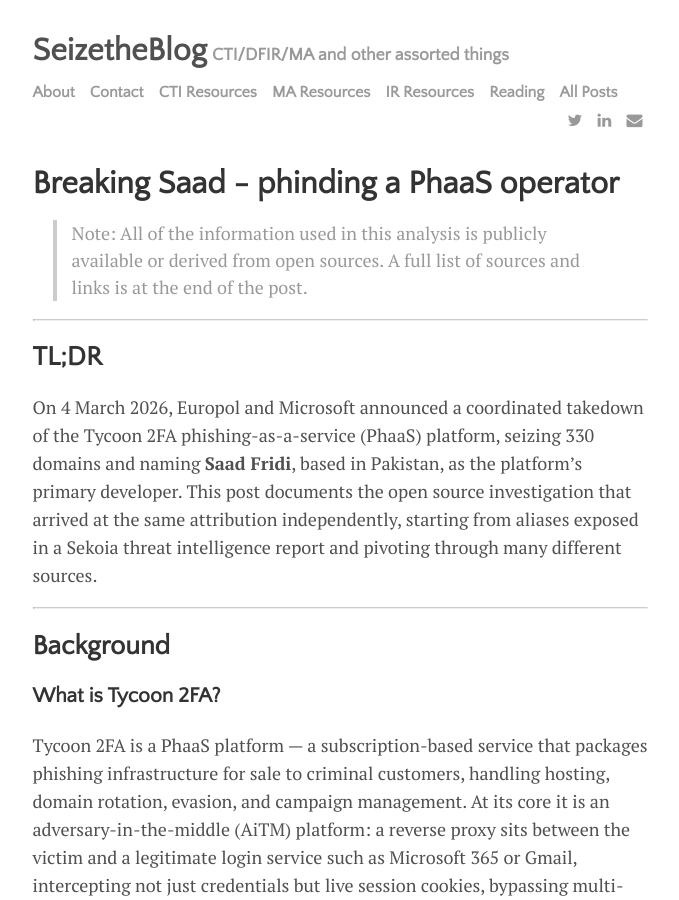
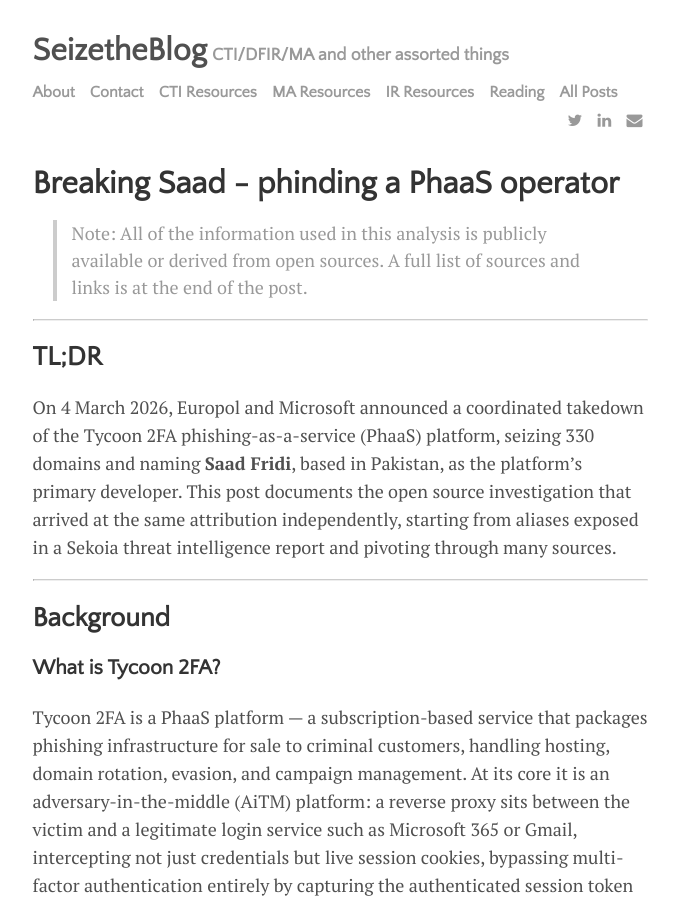
Before and after one commit to seizethecheese/seizethecheese.github.io, a Jekyll site: the page built from _posts/2026-03-05-tycoon-2fa-operator.md, in a window 1280 px wide and 900 px high. Shown: the whole window, without its empty margins (300-979 px from the left). Built offline with Jekyll 4.4.1, drawn with Linux system fonts in a browser that asks for light colours; some web fonts are replaced; part of the change alters nothing that is shown; some of the changed text lies outside the part shown.

Commit message:
Fix grammar and wording in Tycoon 2FA operator post
Co-Authored-By: Claude Sonnet 4.6 <noreply@anthropic.com>

```diff
--- a/_posts/2026-03-05-tycoon-2fa-operator.md
+++ b/_posts/2026-03-05-tycoon-2fa-operator.md
@@ -10,7 +10,7 @@ permalink: /tycoon-2fa-operator
 
 ## TL;DR
 
-On 4 March 2026, Europol and Microsoft announced a coordinated takedown of the Tycoon 2FA phishing-as-a-service (PhaaS) platform, seizing 330 domains and naming **Saad Fridi**, based in Pakistan, as the platform's primary developer. This post documents the open source investigation that arrived at the same attribution independently, starting from aliases exposed in a Sekoia threat intelligence report and pivoting through many different sources.
+On 4 March 2026, Europol and Microsoft announced a coordinated takedown of the Tycoon 2FA phishing-as-a-service (PhaaS) platform, seizing 330 domains and naming **Saad Fridi**, based in Pakistan, as the platform's primary developer. This post documents the open source investigation that arrived at the same attribution independently, starting from aliases exposed in a Sekoia threat intelligence report and pivoting through many sources.
 
 ---
 
@@ -34,7 +34,7 @@ Legal action was also taken against multiple individuals suspected of running th
 
 ## Methodology
 
-The investigation relied on almost exclusively on **pivoting** — an OSINT technique where a known data point such as an alias, email address, or domain is used as a starting point to surface new, previously unknown information about the same target. Each step in the chain below begins with something established in the previous step and uses it to identify a new account, platform, or piece of infrastructure.
+The investigation relied almost exclusively on **pivoting** — an OSINT technique where a known data point such as an alias, email address, or domain is used as a starting point to surface new, previously unknown information about the same target. Each step in the chain below begins with something established in the previous step and uses it to identify a new account, platform, or piece of infrastructure.
 
 Threat actors who have been active online for many years leave a trail of bread crumbs, so let's follow them.
 
@@ -68,7 +68,7 @@ While **Mr_XaaD** and **Mr.XaaD** are not an exact string match, the similarity
 
 ## Step 3: @Ra0saad → Facebook RaoX44D
 
-Reviewing earlier posts on the @Ra0saad X account, a [2016 post titled "Like me"](https://www.facebook.com/RaoX44D/posts/870883589677600) links directly to a Facebook profile operating under the handle **RaoX44D**.
+Reviewing earlier posts on the @Ra0saad X account, I found a [2016 post titled "Like me"](https://www.facebook.com/RaoX44D/posts/870883589677600) that links directly to a Facebook profile operating under the handle **RaoX44D**.
 
 This is a self-referential cross-platform link — the @Ra0saad account is actively directing its own followers to the RaoX44D Facebook page, meaning the operator of both accounts is the same person. The significance of this step is that RaoX44D now becomes a **common node**: an identifier that connects the Mr_XaaD alias on one side to the SaaadFridi alias on the other, as shown in Step 4 below.
 
@@ -90,7 +90,7 @@ This is the pivotal overlap in the investigation. The RaoX44D Facebook page had
 
 The [earliest video](https://www.youtube.com/watch?v=FpKE3mIX3-o) posted to the @saadfridi7784 channel, titled *"admin file finder for bypassing by mr.xaad"*, contains two useful items in its description: a link to the domain `anon-spider[.]tk`, and a reference to the **Mr.XaaD** Facebook account. The video content itself is notable, it is a hacking tool tutorial, consistent with the defacement activity observed on Zone-H and the broader hacktivist community links shown later.
 
-The domain `anon-spider[.]tk` is an additional pivot point and also contextually interesting beyond its investigative value. The Tycoon Group's commercial website `tycoongroup[.]ws` features a prominent spider, and the word "spider" appearing in an early domain linked to the same individual, years before Tycoon 2FA existed, may reflect a persistent personal aesthetic  that carried through into the branding of his later commercial operation.
+The domain `anon-spider[.]tk` is an additional pivot point and also contextually interesting beyond its investigative value. The Tycoon Group's commercial website `tycoongroup[.]ws` features a prominent spider, and the word "spider" appearing in an early domain linked to the same individual, years before Tycoon 2FA existed, may reflect a persistent personal aesthetic that carried through into the branding of his later commercial operation.
 
 ![anon spider youtube](<../assets/img/anon_spider_yt.png> "YouTube video description linking to anon-spider.tk")
 
```
